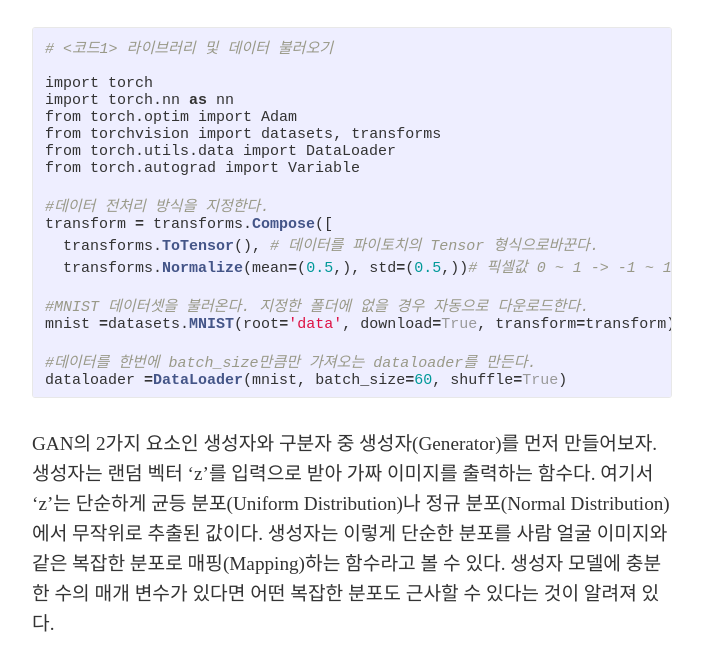
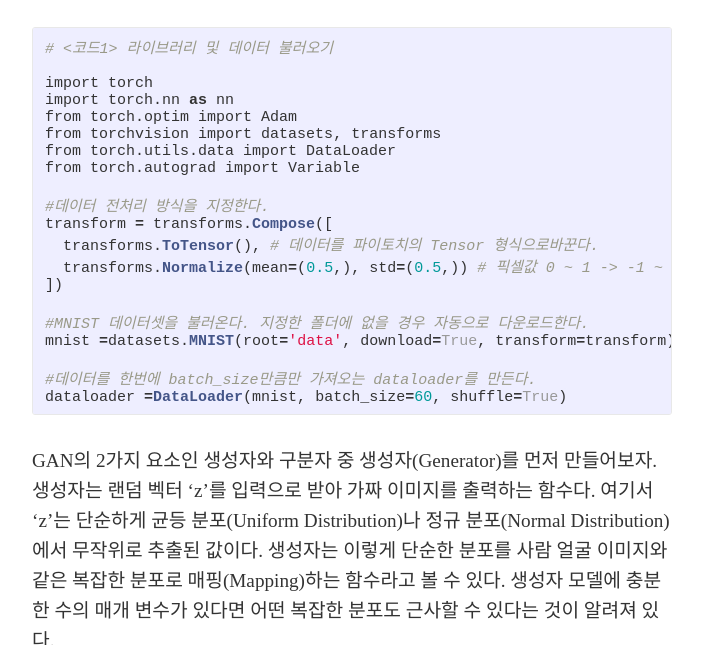
Before and after one commit to dreamgonfly/dreamgonfly.github.io, a Jekyll site: the page built from _posts/2018-03-17-gan-explained.md, in a window 1280 px wide and 900 px high, scrolled down 4764 px, cut to the strip 0-645 px from the top of the window. Shown: the whole strip, without its empty margins (288-991 px from the left). Built offline with Jekyll 4.4.1, drawn with Linux system fonts in a browser that asks for light colours; nearby versions of some CDN libraries; some web fonts are replaced; comment, search, counter and statistics services are not loaded; some of the changed text lies outside the part shown.

````diff
--- a/_posts/2018-03-17-gan-explained.md
+++ b/_posts/2018-03-17-gan-explained.md
@@ -63,7 +63,8 @@ from torch.autograd import Variable
 #데이터 전처리 방식을 지정한다.
 transform = transforms.Compose([
   transforms.ToTensor(), # 데이터를 파이토치의 Tensor 형식으로바꾼다.
-  transforms.Normalize(mean=(0.5,), std=(0.5,))# 픽셀값 0 ~ 1 -> -1 ~ 1])
+  transforms.Normalize(mean=(0.5,), std=(0.5,)) # 픽셀값 0 ~ 1 -> -1 ~ 1
+])
 
 #MNIST 데이터셋을 불러온다. 지정한 폴더에 없을 경우 자동으로 다운로드한다.
 mnist =datasets.MNIST(root='data', download=True, transform=transform)
@@ -236,7 +237,7 @@ for epoch in range(100):
 
 다음으로 생성자를 학습할 차례다. 생성자의 목적은 구분자를 속이는 것이다. 다시 말해 생성자가 만들어낸 가짜 이미지를 구분자에 넣었을 때 출력값이 1에 가깝게 나오도록 해야 한다. 이 값이 1에서 떨어진 정도가 생성자의 손실 함수가 되고, 이를 최소화 시키도록 생성자를 학습시키게 된다.
 
-**<코드8> 생성자 학습시키기**
+##### <코드8> 생성자 학습시키기
 
 ```python
     # 생성자에 입력으로 줄 랜덤 벡터 z를 만든다.
````
